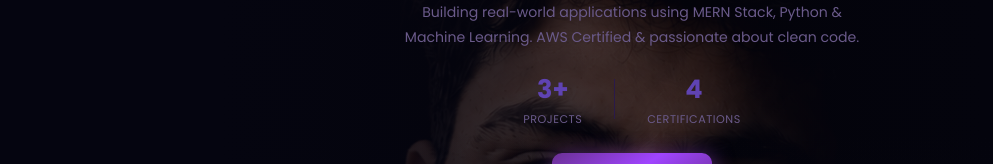
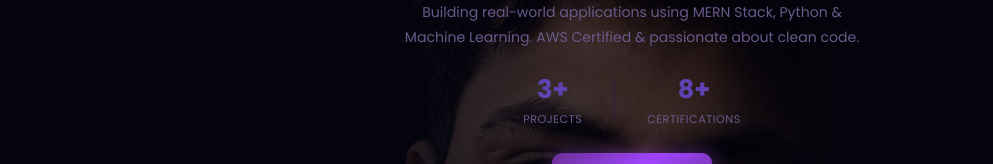
Before and after one commit to Shivanand8546/portfolio-shivanand, a React (Vite) app in the folder frontend/: page / in a window 1280 px wide. Shown: the part 348-512 px from the top of the page, without its empty margins (8-1001 px from the left). Built offline with nearby package versions, Linux system fonts and the light colour scheme; no server answers.

Commit message:
Update Hero.jsx

```diff
--- a/frontend/src/components/Hero/Hero.jsx
+++ b/frontend/src/components/Hero/Hero.jsx
@@ -67,7 +67,7 @@ const Hero = () => {
                     </div>
                     <div className={styles.stat__sep}></div>
                     <div className={styles.stat}>
-                        <span className={styles.stat__num}>4</span>
+                        <span className={styles.stat__num}>8+</span>
                         <span className={styles.stat__label}>Certifications</span>
                     </div>
                 </motion.div>
```
